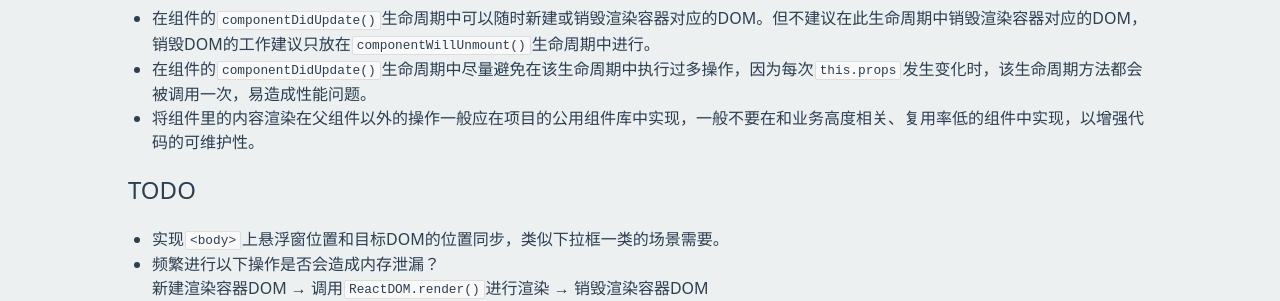
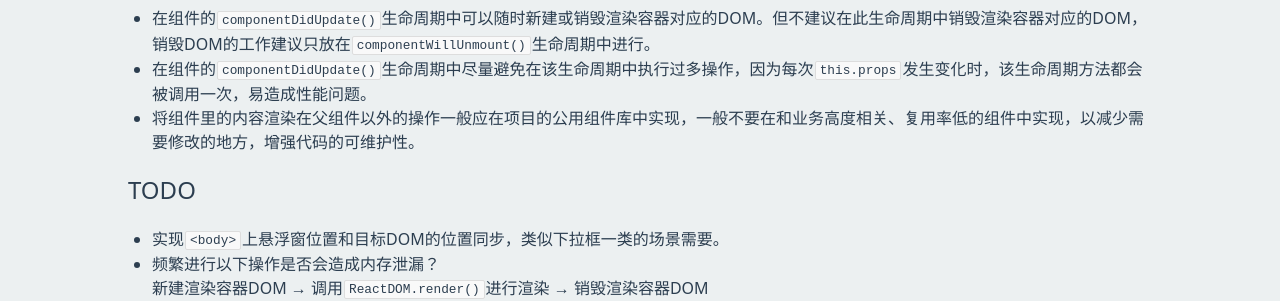
Before and after one commit to frank-deng/frank-deng, a Jekyll site: the page built from _posts/2021-07-01-react-render-body.md, in a window 1280 px wide. Shown: the part 525-826 px from the top of the page. Built offline with Jekyll 4.4.1, drawn with Linux system fonts in a browser that asks for light colours.

Commit message:
Post updated

```diff
--- a/_posts/2021-07-01-react-render-body.md
+++ b/_posts/2021-07-01-react-render-body.md
@@ -18,7 +18,7 @@ PS：
 
 * 在组件的`componentDidUpdate()`生命周期中可以随时新建或销毁渲染容器对应的DOM。但不建议在此生命周期中销毁渲染容器对应的DOM，销毁DOM的工作建议只放在`componentWillUnmount()`生命周期中进行。
 * 在组件的`componentDidUpdate()`生命周期中尽量避免在该生命周期中执行过多操作，因为每次`this.props`发生变化时，该生命周期方法都会被调用一次，易造成性能问题。
-* 将组件里的内容渲染在父组件以外的操作一般应在项目的公用组件库中实现，一般不要在和业务高度相关、复用率低的组件中实现，以增强代码的可维护性。
+* 将组件里的内容渲染在父组件以外的操作一般应在项目的公用组件库中实现，一般不要在和业务高度相关、复用率低的组件中实现，以减少需要修改的地方，增强代码的可维护性。
 
 TODO
 ----
```
